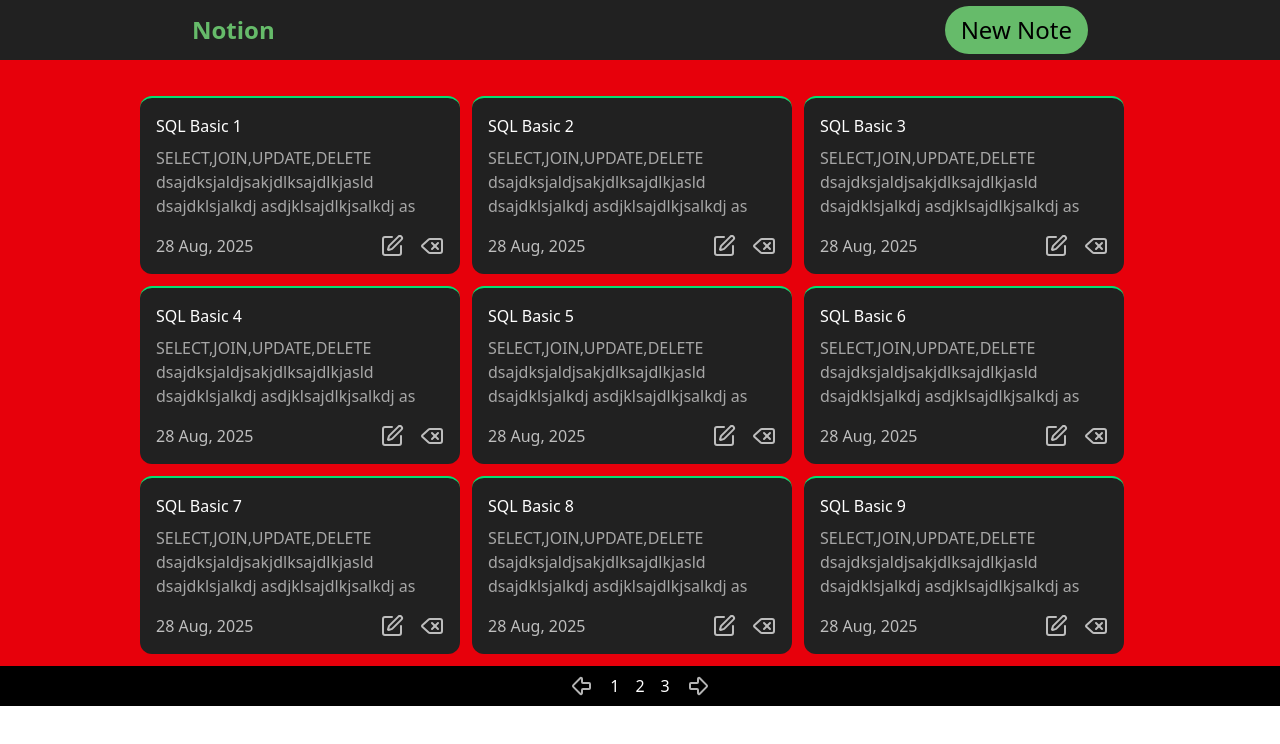
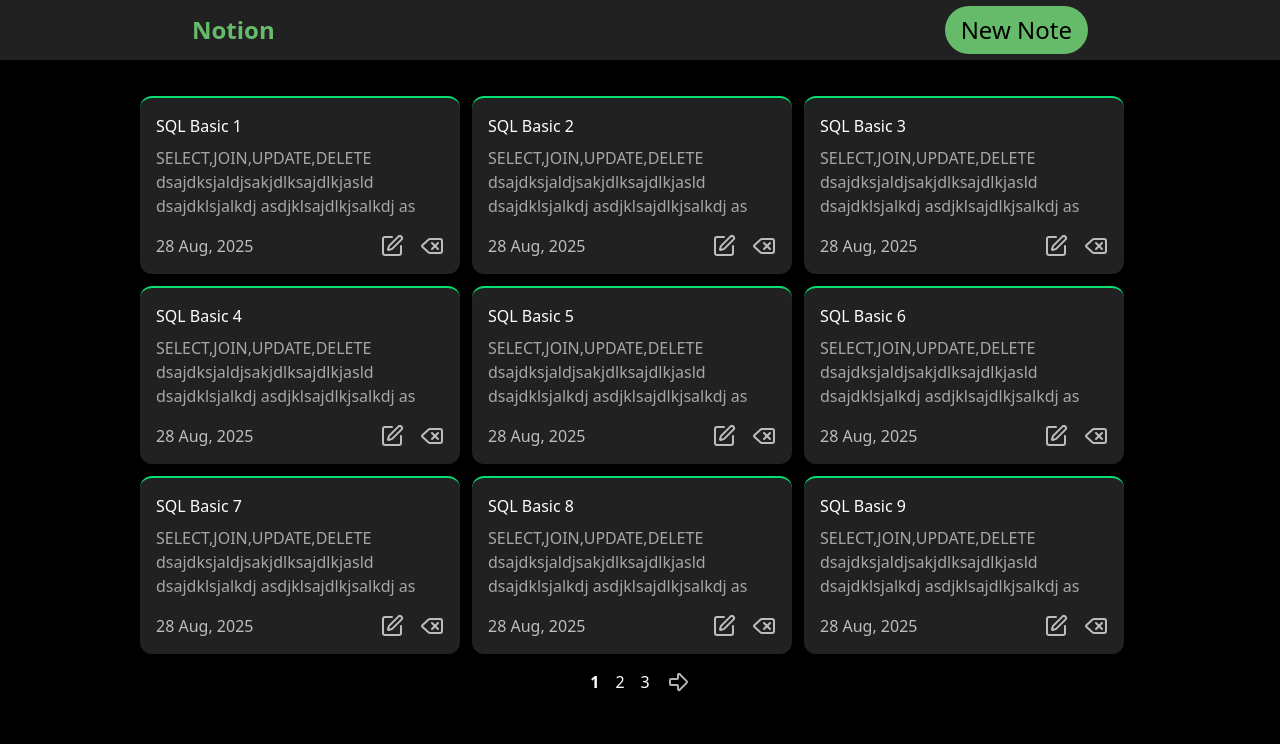
Before and after one commit to Huywb/NotionApp, a React (Vite) app in the folder frontend/vite/: page / in a window 1280 px wide. Shown: the top 744 px of the page. Built offline with nearby package versions, Linux system fonts and the light colour scheme.

Commit message:
Pagination update

```diff
--- a/frontend/vite/src/App.tsx
+++ b/frontend/vite/src/App.tsx
@@ -8,7 +8,7 @@
 import Pagition from './components/Pagition'
 const App = () => {
   return (
-    <div className='w-full bg-black h-min-screen text-white '>
+    <div className='w-full bg-black text-white min-h-screen '>
       <Header></Header>
         <Routes>
           <Route path='/' element={<HomePage></HomePage>}></Route>
--- a/frontend/vite/src/components/Pagition.tsx
+++ b/frontend/vite/src/components/Pagition.tsx
@@ -13,13 +13,14 @@
     }
   return (
     <div className='flex gap-4'>
-        <ArrowBigLeft onClick={() => handleClick(limit - 1)} className='opacity-70 hover:opacity-95 cursor-pointer transition-opacity duration-300' />
+        <ArrowBigLeft onClick={() => handleClick(limit - 1)} className={`${limit === 1 ? 'hidden' : ''} opacity-70 hover:opacity-95 cursor-pointer transition-opacity duration-300`} />
         {Array.from({ length: Math.ceil(number / 9) }).map((_, index) => (
-          <span key={index} onClick={() => handleClick(index + 1 )} className='cursor-pointer'>
+          (limit < index + 2 && limit > index - 2) ?
+          <span key={index} onClick={() => handleClick(index + 1)} className={`cursor-pointer ${limit === index + 1 ? 'font-bold' : ''}`}>
             {index + 1}
-          </span>
+          </span>:null
         ))}
-        <ArrowBigRight onClick={() => handleClick(limit + 1)} className='opacity-70 hover:opacity-95 cursor-pointer transition-opacity duration-300' />
+        <ArrowBigRight onClick={() => handleClick(limit + 1)} className={`${limit === Math.ceil(number / 9) ? 'hidden' : ''} opacity-70 hover:opacity-95 cursor-pointer transition-opacity duration-300`} />
     </div>
   )
 }
--- a/frontend/vite/src/pages/HomePage.tsx
+++ b/frontend/vite/src/pages/HomePage.tsx
@@ -5,14 +5,14 @@
 
 const HomePage = () => {
   const [limit,setLimit] = useState(1)
-  const number = 20;
+  const number = 40;
   console.log(limit)
   return (
-    <div>
-        <div className='px-[10%] pt-6 bg-red-600'>
+    <div className="h-full">
+        <div className=' px-[10%] pt-6 h-[4] min-h-[610px]'>
           <ListCard limit={limit} number={number}></ListCard>
         </div>
-        <div className='flex items-center justify-center py-2'>
+        <div className='flex items-center justify-center bottom-1 '>
           <Pagition setLimit={setLimit} number={number} limit={limit}></Pagition>
         </div>
     </div>
```
